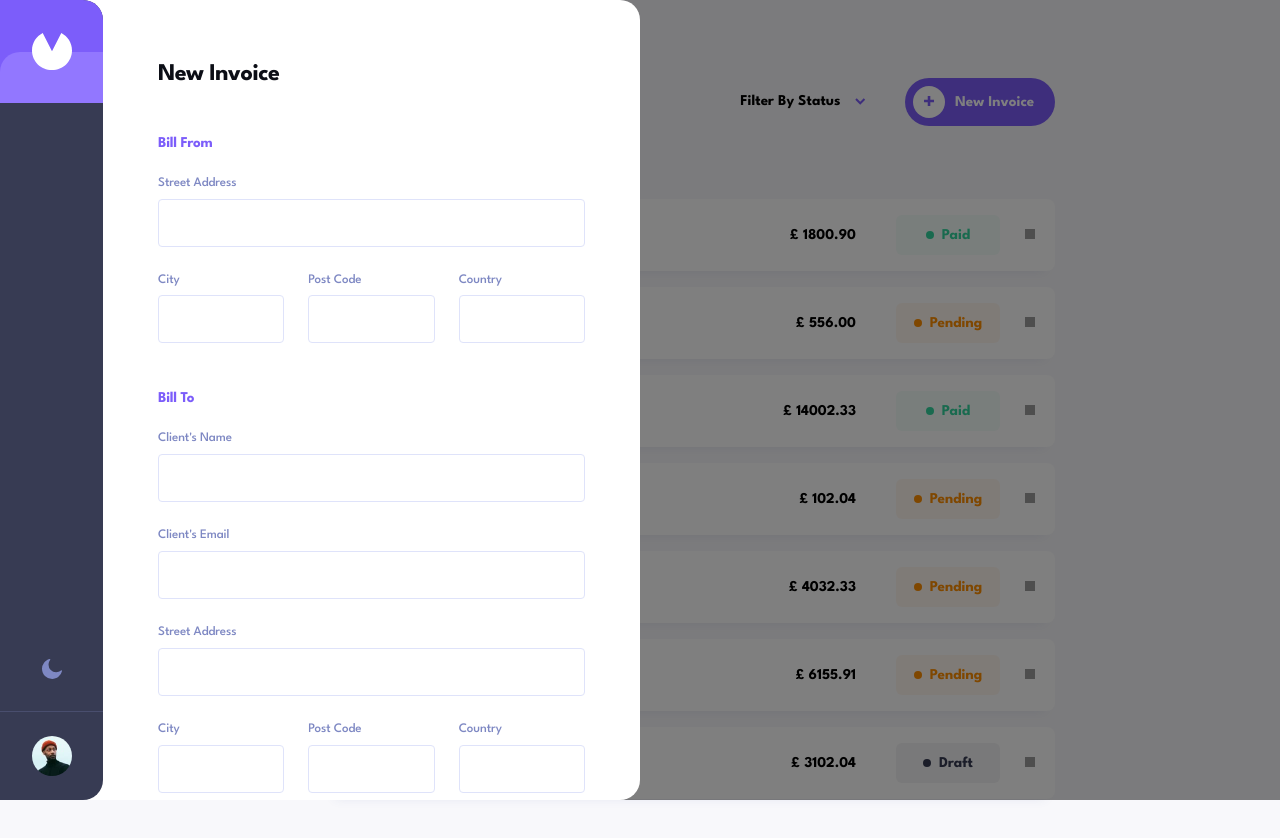
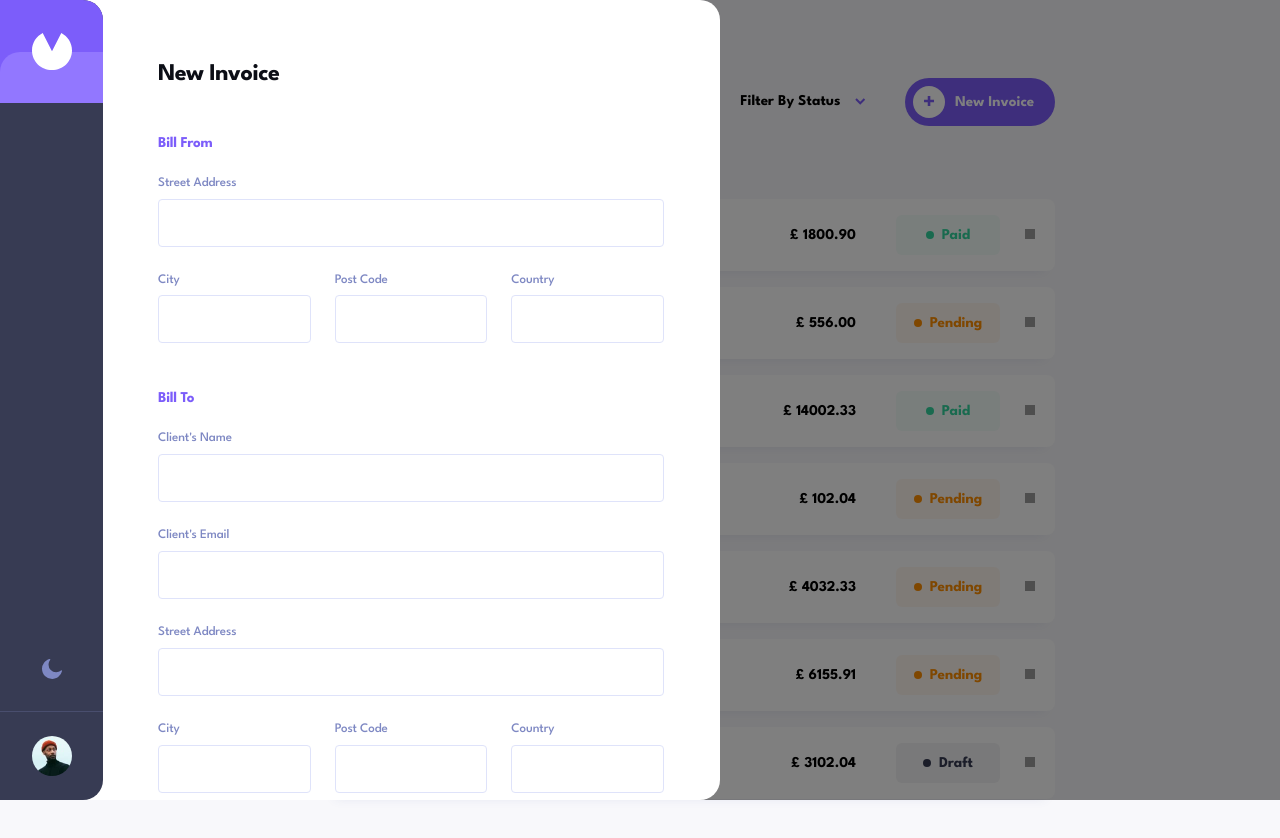
Before and after one commit to jownsu/invoice-app, a React (Vite) app: page / in a window 1280 px wide. Both pictures are taken after a click on the button "New Invoice". Shown: the top 838 px of the page. Built offline with nearby package versions, Linux system fonts and the light colour scheme; grey boxes are pictures that could not be loaded.

Commit message:
fixed rwd of slider and some adjustments

```diff
--- a/src/views/global/slider/slider.module.scss
+++ b/src/views/global/slider/slider.module.scss
@@ -12,13 +12,32 @@
         position: fixed;
         left: 0;
         height: 100vh;
-        width: 50%;
+        width: 80%;
         max-width: 72rem;
         background: $color_white;
         border-radius: 0 2rem 2rem 0;
         z-index: 50;
         padding-left: 11rem;
+        padding-right: .8rem;
         animation: slide .5s;
+
+        @media only screen and (max-width: $bp_tablet){
+            padding-left: 0;
+            padding-top: 8rem;
+        }
+
+        @media only screen and (max-width: $bp_phone){
+            max-width: unset;
+            width: 100%;
+        }
+    }
+}
+
+:global(.dark_mode){
+    .slider{
+        .content{
+            background: $color_dark_bg;
+        }
     }
 }
 
--- a/src/views/home/components/new_invoice_form/new_invoice_form.module.scss
+++ b/src/views/home/components/new_invoice_form/new_invoice_form.module.scss
@@ -2,7 +2,21 @@
 
 
 .new_invoice_form{
-    padding: 6rem 5.5rem 1rem 4.8rem;
+    padding: 4rem 1.6rem 1rem 4.8rem;
+    margin-right: 3.2rem;
+    margin-top: 2rem;
+    height: 100%;
+    overflow: auto;
+
+    &::-webkit-scrollbar {
+        width: .8rem;
+    }
+
+    &::-webkit-scrollbar-thumb {
+        background-color: $color_grey_1;
+        border-radius: 4px;
+    }
+
     h3{
         font-size: 2.4rem;
         font-weight: 700;
```
